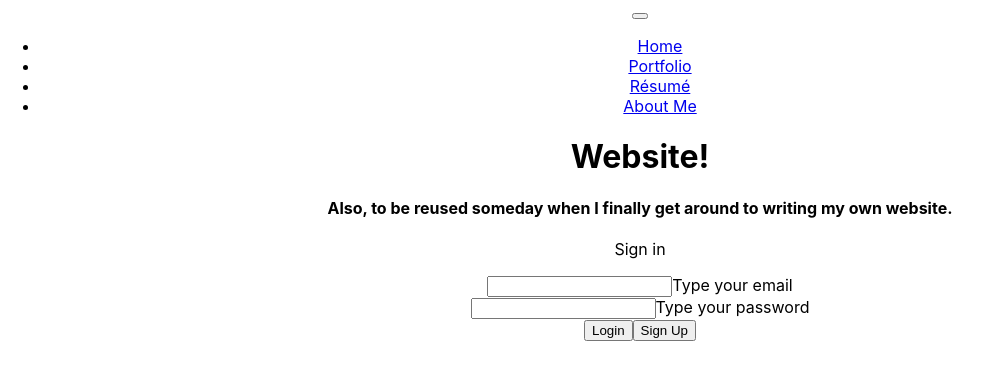
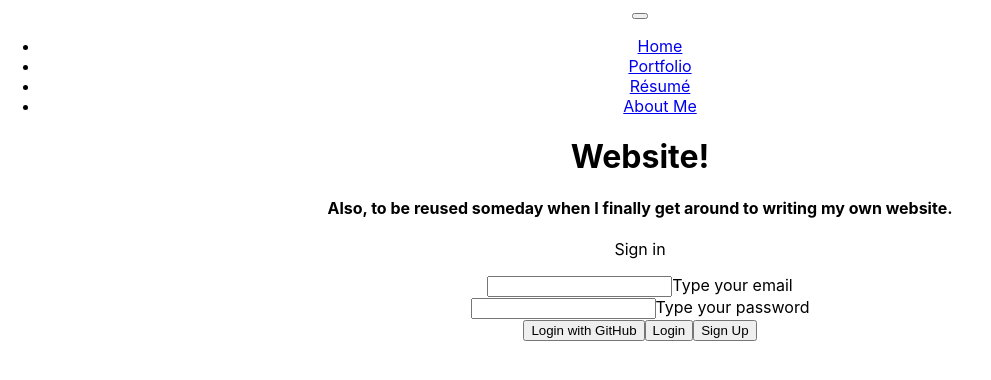
Before and after one commit to WhonderWy/Interview_SecDim_OAuth, a React (Create React App) app in the folder frontend/: page / in a window 1280 px wide. Shown: the top 380 px of the page, without its empty margins (0-991 px from the left). Built offline with nearby package versions, Linux system fonts and the light colour scheme.

Commit message:
Near-finished frontend?

```diff
--- a/frontend/src/App.tsx
+++ b/frontend/src/App.tsx
@@ -29,8 +29,8 @@ function App() {
   const passwordRef = useRef("");
 
   const doLogIn = async () => {
-    const email = emailRef.current.value;
-    const password = passwordRef.current.value;
+    const email = emailRef.current;
+    const password = passwordRef.current;
     const hashed = bcrypt.hashSync(password, saltAndPepper);
 
     let response;
@@ -46,9 +46,23 @@ function App() {
     }
   };
 
+  const doOAuth = async () => {
+    let response;
+    try {
+      response = await axios.post(logInEndpoint, { oauth: "yes" });
+      if (response.status === 200 && response.data.pointlessToken.size > 0) {
+        localStorage.setItem("pointlessToken", response.data.pointlessToken);
+        localStorage.setItem("email", response.data);
+      }
+    } catch (error) {
+      console.log(error);
+      localStorage.clear();
+    }
+  }
+
   const doSignUp = async () => {
-    const email = emailRef.current.value;
-    const password = passwordRef.current.value;
+    const email = emailRef.current;
+    const password = passwordRef.current;
     const hashed = bcrypt.hashSync(password, saltAndPepper);
 
     let response;
@@ -151,6 +165,14 @@ function App() {
                     <MDBBtn
                       onClick={(e: { preventDefault: () => void; }) => {
                         e.preventDefault();
+                        doOAuth();
+                      }}
+                    >
+                      Login with GitHub
+                    </MDBBtn>
+                    <MDBBtn
+                      onClick={(e: { preventDefault: () => void; }) => {
+                        e.preventDefault();
                         doLogIn();
                       }}
                     >
```
